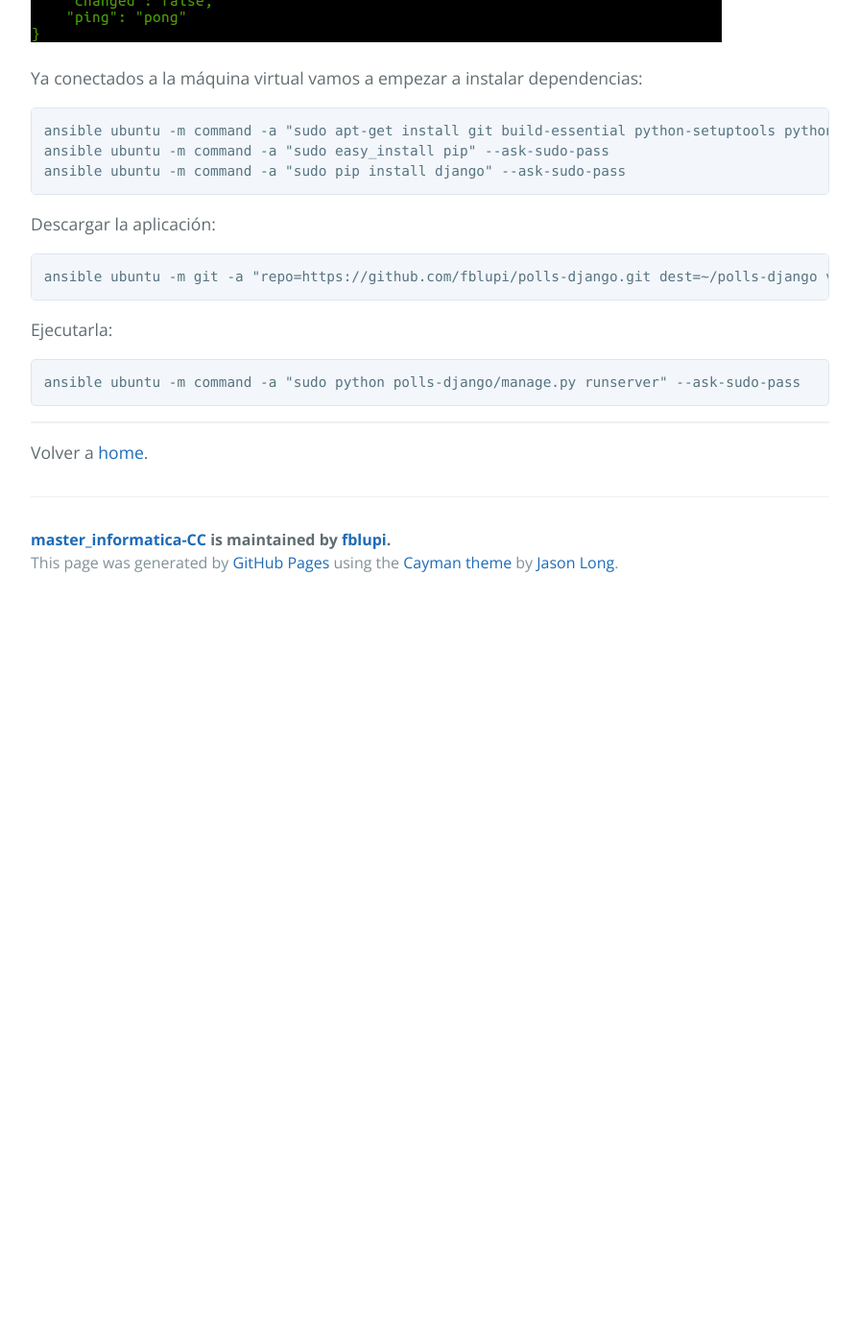
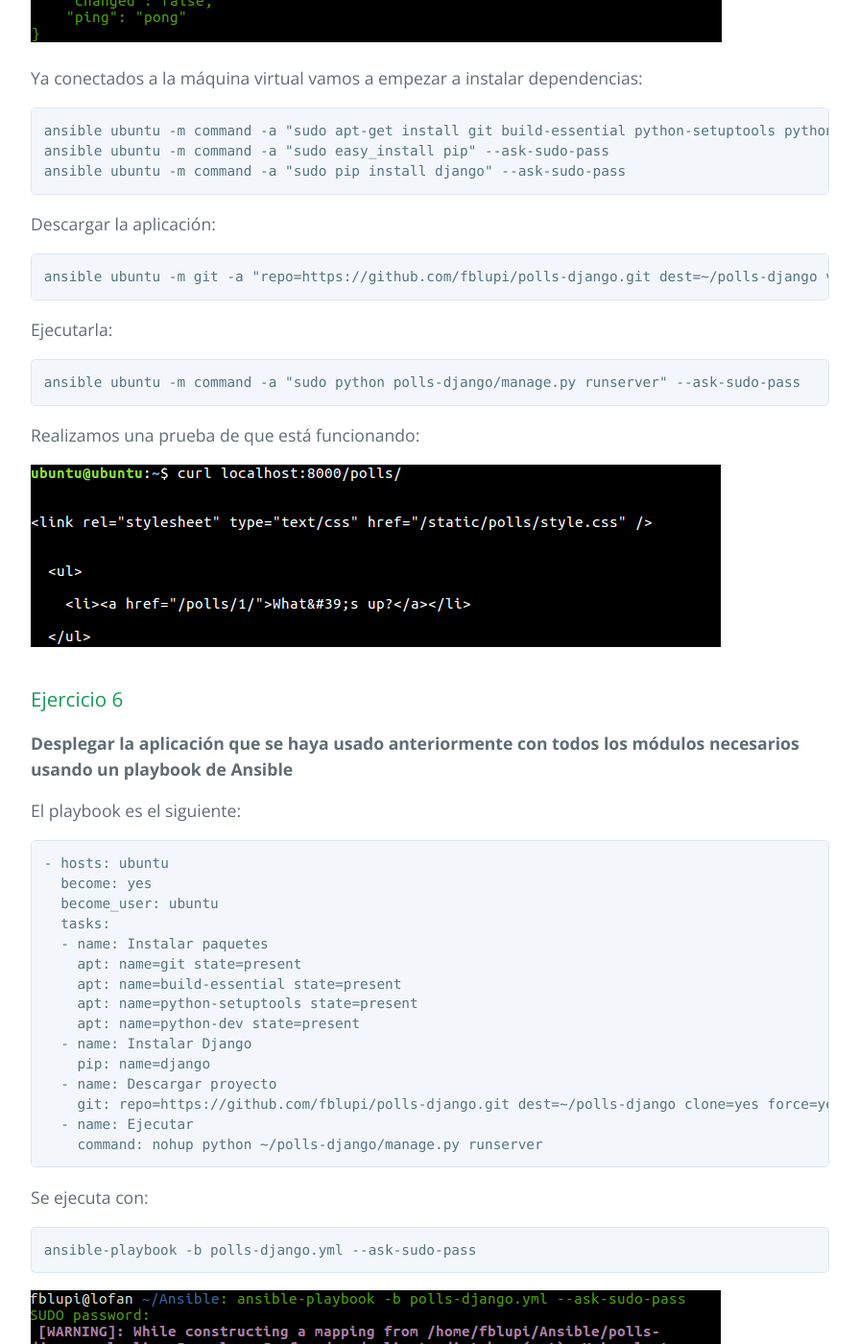
Before and after one commit to fblupi/master_informatica-CCFI, a Jekyll site: the page built from ejercicios-2.md, in a window 1280 px wide and 1400 px high, scrolled down 3714 px. Shown: the whole window at 96% size, without its empty margins (192-1087 px from the left). Built offline with Jekyll 4.4.1, drawn with Linux system fonts in a browser that asks for light colours; before the commit the page ends 4344 px from its top, so only the background shows below that; some of the changed text lies outside the part shown.

Commit message:
Ejercicio 6 closes #20

````diff
--- a/ejercicios-2.md
+++ b/ejercicios-2.md
@@ -147,6 +147,46 @@
 ansible ubuntu -m command -a "sudo python polls-django/manage.py runserver" --ask-sudo-pass
 ```
 
+Realizamos una prueba de que está funcionando:
+
+![Ansible playbook running](images/ansible-playbook-running.png "ansible-playbook-running")
+
+### Ejercicio 6
+
+**Desplegar la aplicación que se haya usado anteriormente con todos los módulos necesarios usando un playbook de Ansible**
+
+El playbook es el siguiente:
+
+```yml
+- hosts: ubuntu
+  become: yes
+  become_user: ubuntu
+  tasks:
+  - name: Instalar paquetes
+    apt: name=git state=present
+    apt: name=build-essential state=present
+    apt: name=python-setuptools state=present
+    apt: name=python-dev state=present
+  - name: Instalar Django
+    pip: name=django
+  - name: Descargar proyecto
+    git: repo=https://github.com/fblupi/polls-django.git dest=~/polls-django clone=yes force=yes
+  - name: Ejecutar
+    command: nohup python ~/polls-django/manage.py runserver
+```
+
+Se ejecuta con:
+
+```
+ansible-playbook -b polls-django.yml --ask-sudo-pass
+```
+
+![Ansible playbook](images/ansible-playbook.png "ansible-playbook")
+
+Realizamos una prueba de que está funcionando:
+
+![Ansible playbook running](images/ansible-playbook-running.png "ansible-playbook-running")
+
 ---
 
 Volver a [home](index).
````
Also changed, not shown: images/ansible-playbook-running.png (added), images/ansible-playbook.png (added).
